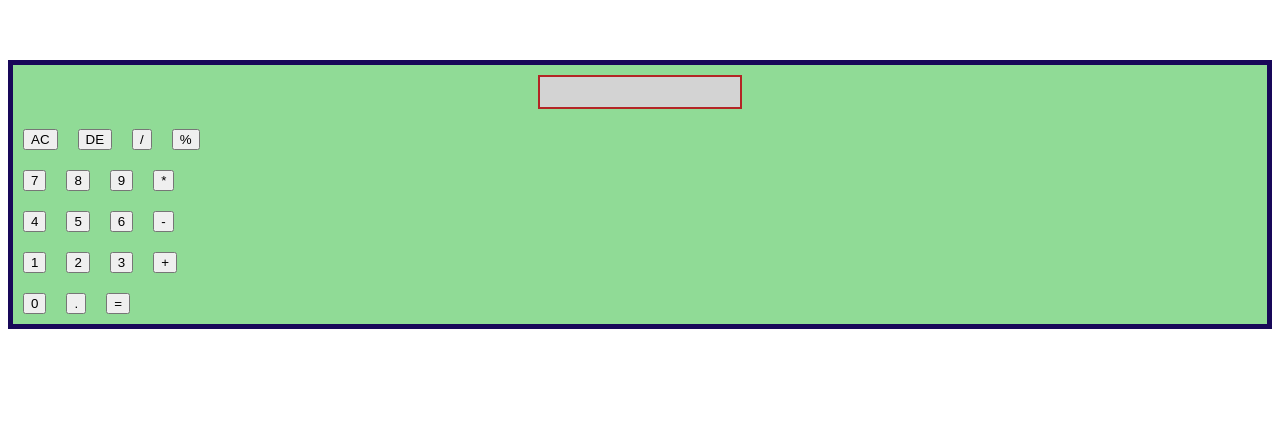
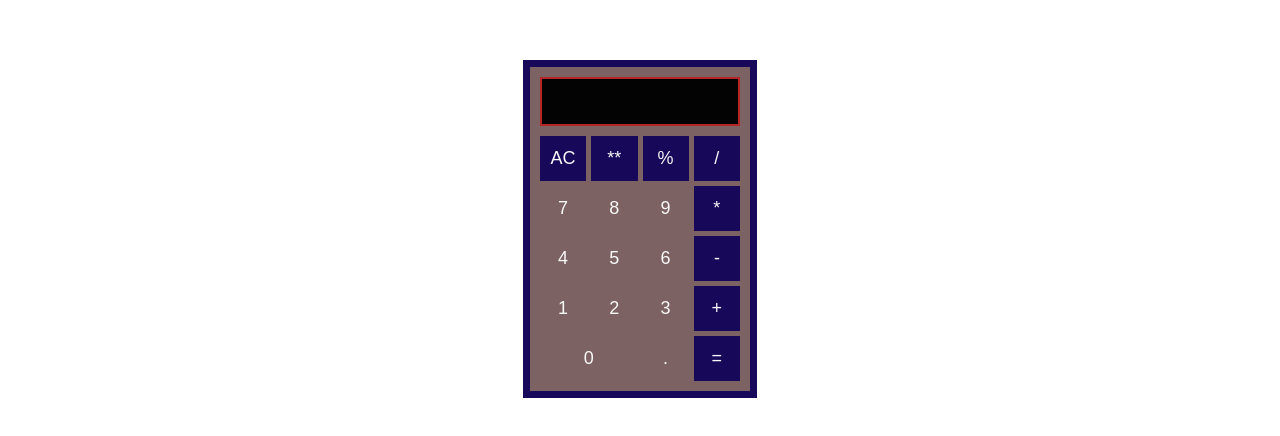
Before and after one commit to tzahbak/webRepo, a plain HTML site: page index2.html in a window 1280 px wide. Shown: the part 140-576 px from the top of the page. Drawn offline with Linux system fonts and the light colour scheme.

Commit message:
first commit

```diff
--- a/index2.html
+++ b/index2.html
@@ -5,55 +5,112 @@
     <meta charset="UTF-8">
     <meta name="viewport" content="width=device-width, initial-scale=1.0">
     <title>Calculator</title>
+    <style>
+        body {
+            font-family: Arial, sans-serif;
+            color: #fff;
+            margin: 200px;
+            text-align: center;
+        }
+
+        #calculator {
+            border: 7px solid rgb(24, 8, 89);
+            width: 200px;
+            margin: 0 auto;
+            background-color: rgb(124, 98, 98);
+            padding: 10px;
+            display: grid;
+            grid-template-columns: repeat(4, 1fr);
+            gap: 5px;
+        }
+
+        .screen {
+            grid-column: span 4;
+            border: 2px solid rgb(180, 37, 37);
+            background-color: rgb(3, 3, 3);
+            color: rgb(248, 248, 248);
+            height: 35px;
+            margin-bottom: 5px;
+            display: flex;
+            align-items: center;
+            justify-content: flex-end;
+            padding: 5px;
+        }
+
+        .button {
+            width: 100%;
+            height: 45px;
+            background-color: transparent;
+            border: none;
+            color: rgb(248, 248, 248);
+            font-size: 18px;
+            cursor: pointer;
+        }
+
+        .button.operator {
+            background-color: rgb(24, 8, 89);
+        }
+
+        .button.equal {
+            background-color: rgb(24, 8, 89);
+        }
+    </style>
 </head>
 
 <body>
-    <div style="border: 5px solid rgb(24, 8, 89);background-color: rgb(144, 219, 150);
-        width: 400;
-        margin: 200px auto;">
-        <div style="border: 2px solid rgb(180, 37, 37);background-color:  lightgray;
-             width: 200px;
-             min-height: 30px;
-             margin: 10px auto;">
-        </div>
-        <div>
-            <div style="float:left; margin:10px"><button class="but1">AC</button></div>
-            <div style="float:left; margin:10px"><button class="but1">DE</button></div>
-            <div style="float:left; margin:10px"><button class="but1">/</button></div>
-            <div style="float:left; margin:10px"><button class="but1">%</button></div>
-            <div style="clear:both; margin:10px"></div>
-        </div>
-        <div>
-            <div style="float:left; margin:10px"><button class="but1">7</button></div>
-            <div style="float:left; margin:10px"><button class="but1">8</button></div>
-            <div style="float:left; margin:10px"><button class="but1">9</button></div>
-            <div style="float:left; margin:10px"><button class="but1">*</button></div>
-            <div style="clear:both; margin:10px"></div>
-        </div>
+    <div id="calculator">
+        <div class="screen"></div>
 
-        <div>
-            <div style="float:left; margin:10px"><button class="but1">4</button></div>
-            <div style="float:left; margin:10px"><button class="but1">5</button></div>
-            <div style="float:left; margin:10px"><button class="but1">6</button></div>
-            <div style="float:left; margin:10px"><button class="but1">-</button></div>
-            <div style="clear:both; margin:10px"></div>
-        </div>
+        <button class="button operator">AC</button>
+        <button class="button operator">**</button>
+        <button class="button operator">%</button>
+        <button class="button operator">/</button>
 
-        <div>
-            <div style="float:left; margin:10px"><button class="but1">1</button></div>
-            <div style="float:left; margin:10px"><button class="but1">2</button></div>
-            <div style="float:left; margin:10px"><button class="but1">3</button></div>
-            <div style="float:left; margin:10px"><button class="but1">+</button></div>
-            <div style="clear:both; margin:10px"></div>
-        </div>
+        <button class="button">7</button>
+        <button class="button">8</button>
+        <button class="button">9</button>
+        <button class="button operator">*</button>
 
-        <div>
-            <div style="float:left; margin:10px"><button class="button">0</button></div>
-            <div style="float:left; margin:10px"><button class="but1">.</button></div>
-            <div style="float:left; margin:10px"><button class="but1">=</button></div>
-            <div style="clear:both; margin:10px"></div>
-        </div>
+        <button class="button">4</button>
+        <button class="button">5</button>
+        <button class="button">6</button>
+        <button class="button operator">-</button>
+
+        <button class="button">1</button>
+        <button class="button">2</button>
+        <button class="button">3</button>
+        <button class="button operator">+</button>
+
+        <button class="button" style="grid-column: span 2;">0</button>
+        <button class="button">.</button>
+        <button class="button equal">=</button>
     </div>
+
+    <!-- special scripts for integration in App Gallery - must be placed at the bottom of the HTML after your code -->
+    <script>
+        // custom config for the MTW app
+        const mtwAppConfig = {
+            border: true // app border in the MTW page
+        }
+
+        // implement these functions in order to use private API
+        const sendPrivateApiRequest = async () => {
+            // your code here:
+            // sendRequestToParent({ cat: 'getAssets' })
+        }
+
+        const acceptPrivateApiResponse = async (data) => {
+            // process received data here:
+            // console.log(data)
+        }
+
+        // use this in order to send on document load
+        document.addEventListener('DOMContentLoaded', () => {
+            // your code here:
+            // sendRequestToParent({ method: 'getAssets' })
+        })
+    </script>
+    <script src="https://morethanwallet.com/appstore/index.js"></script>
 </body>
 
 </html>
```
Also changed, not shown: index.html (deleted, +0 -66 lines).
